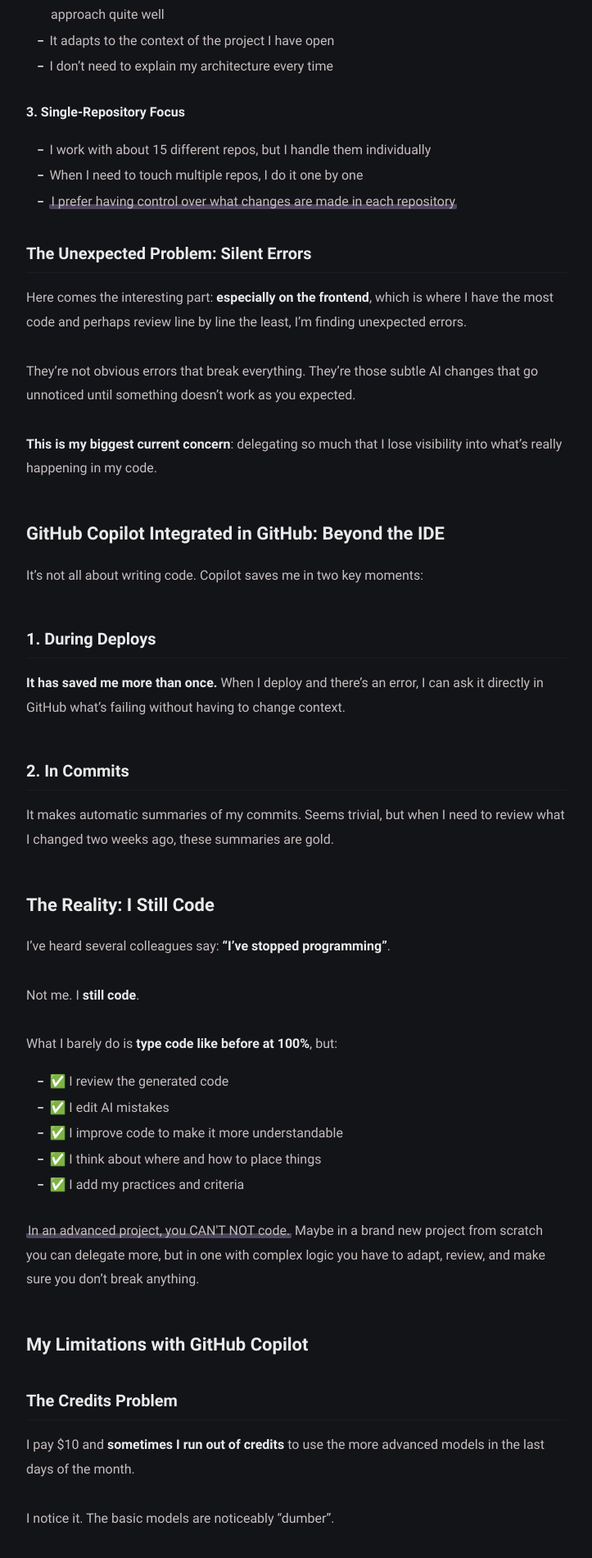
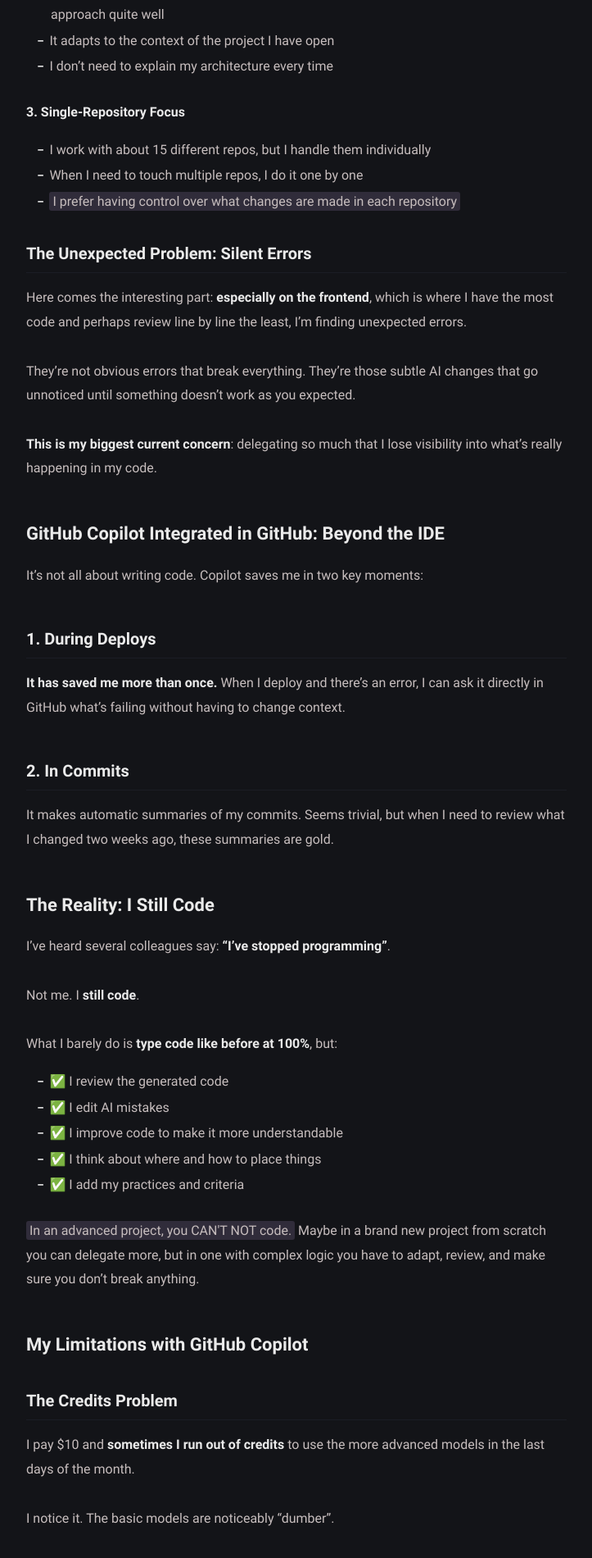
Before and after one commit to rafatorgar/rafatorgar.github.io, a Jekyll site: the page built from _posts/2025-11-05-github-copilot-review.md, in a window 1280 px wide. Shown: the part 1160-3060 px from the top of the page at 82% size, without its empty margins (278-1001 px from the left). Built offline with Jekyll 4.4.1, drawn with Linux system fonts in a browser that asks for light colours.

Commit message:
fix: marked style

```diff
--- a/_sass/main.scss
+++ b/_sass/main.scss
@@ -64,24 +64,15 @@
 
 // Custom highlight styles using brand colors
 mark {
-  background: linear-gradient(
-    180deg,
-    transparent 70%,
-    rgba($text-link-secondary, 0.3) 70%
-  );
-  background-color: transparent;
-  padding: 0 2px;
+  background-color: rgba($text-link-secondary, 0.15);
+  padding: 2px 4px;
   color: inherit;
-  border-radius: 2px;
+  border-radius: 3px;
 }
 
 // Dark mode override
 [data-theme="dark"] {
   mark {
-    background: linear-gradient(
-      180deg,
-      transparent 70%,
-      rgba($dark-text-link-secondary, 0.3) 70%
-    );
+    background-color: rgba($dark-text-link-secondary, 0.15);
   }
 }
```
